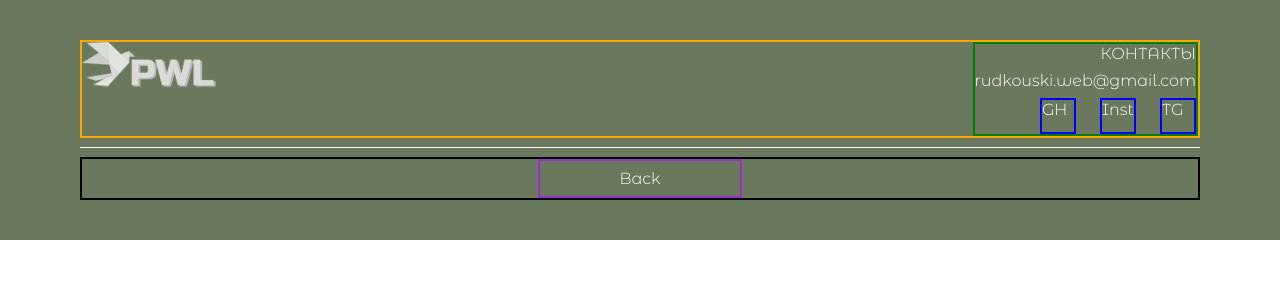
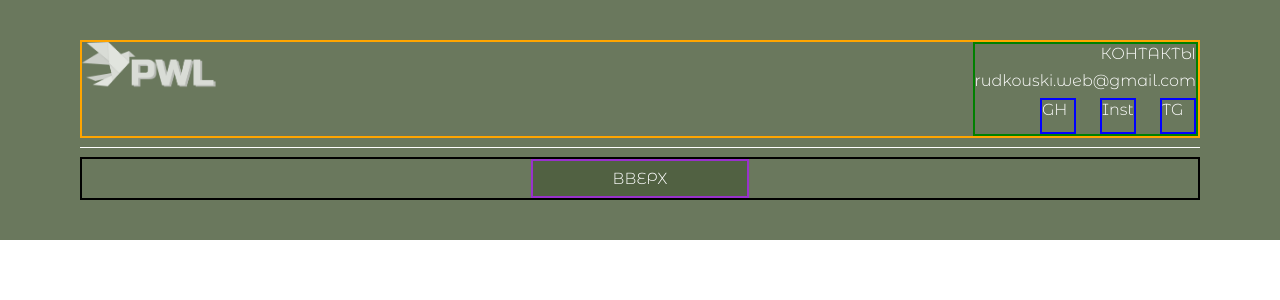
Before and after one commit to RudWhale/Croc-Game, a Next.js app: page / in a window 1280 px wide. Shown: the top 300 px of the page. Built offline with nearby package versions, Linux system fonts and the light colour scheme.

Commit message:
Stylization of the UP button and its animation on pointing

```diff
--- a/src/app/Components/Footer/index.tsx
+++ b/src/app/Components/Footer/index.tsx
@@ -15,7 +15,7 @@ export default function Footer() {
             </div>
             <div className={styles.footer_line}></div>
             <div className={styles.footer_downBlock}>
-                <div className={styles.footer_downBlock_btn}>Back</div>
+                <div className={styles.footer_downBlock_btn}>ВВЕРХ</div>
             </div>
         </div>
     );
--- a/src/app/Styles/footer.module.scss
+++ b/src/app/Styles/footer.module.scss
@@ -61,8 +61,16 @@
         border: 2px solid black;
 
         &_btn {
+            background-color: rgba($color: #2B3F19, $alpha: 0.4);
+            font-size: 15;
             border: 2px solid darkorchid;
             padding: 1vh 10vh;
+
+            transition: .3s;
+
+            &:hover{
+                font-size: 17;
+            }
         }
     }
 }
```
